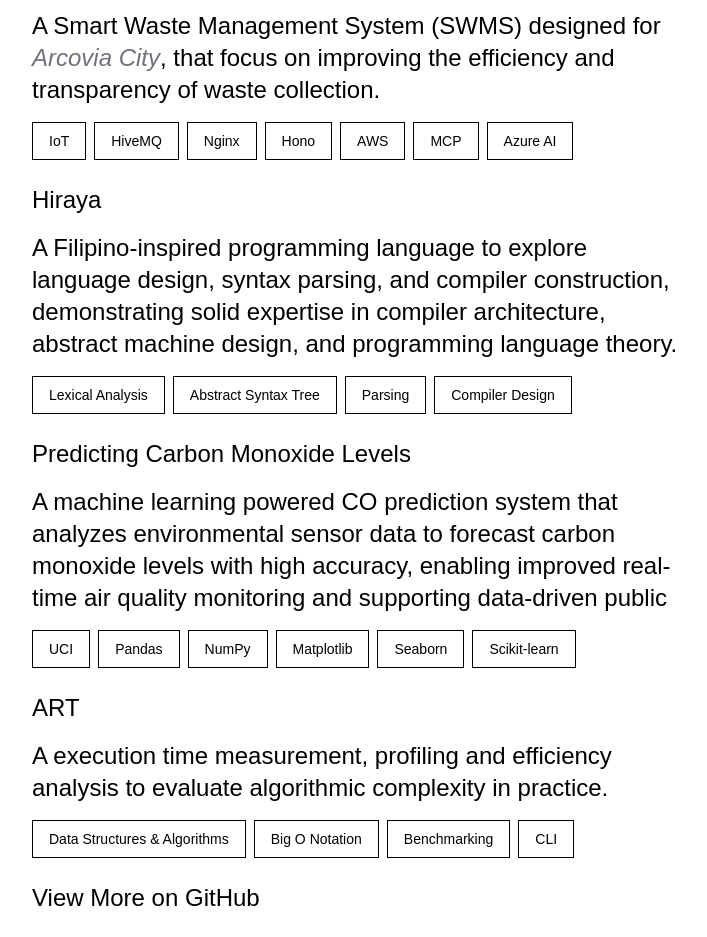
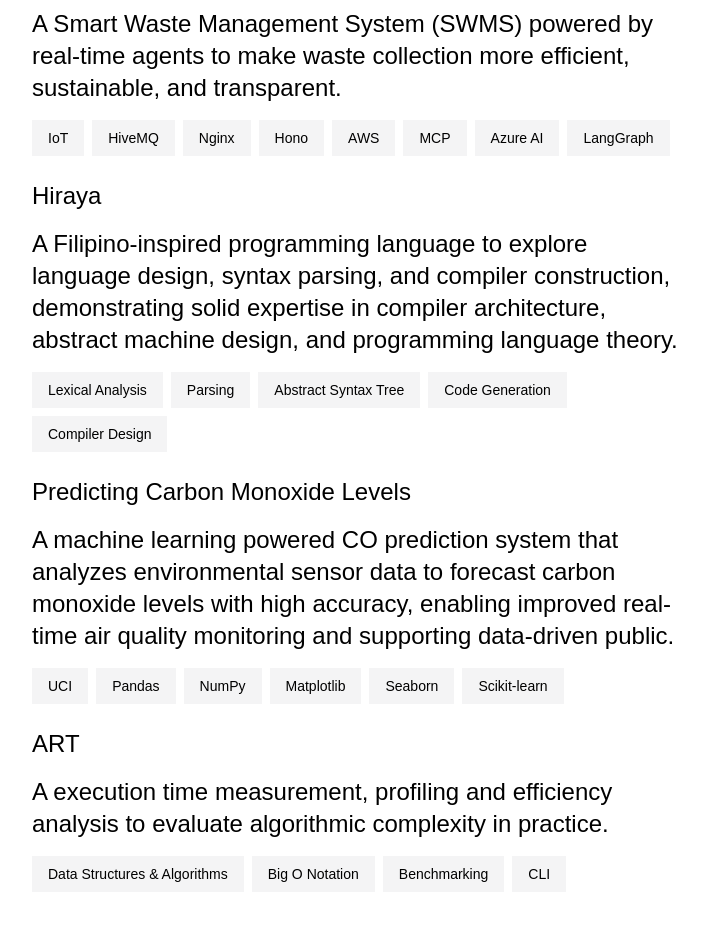
Before and after one commit to decimozs/portfolio, a Next.js app: page /works in a window 1280 px wide. Shown: the part 360-1297 px from the top of the page, without its empty margins (282-989 px from the left). Built offline with nearby package versions, Linux system fonts and the light colour scheme; a web font is replaced by a local one.

Commit message:
update: change project tag design, change project descriptions on works and added uniform constants variables for global info

```diff
--- a/src/app/works/page.tsx
+++ b/src/app/works/page.tsx
@@ -1,150 +1,111 @@
+"use client";
+
 import Link from "next/link";
+import { usePathname } from "next/navigation";
+import { projectItems } from "@/lib/constant";
+import { type Highlight } from "@/lib/constant";
+
+function ProjectDescription({
+  description,
+  highlight,
+}: {
+  description: string;
+  highlight: Highlight[];
+}) {
+  const texts = highlight.map((h) => h.text);
+  const parts = description.split(new RegExp(`(${texts.join("|")})`, "g"));
+
+  return (
+    <p>
+      {parts.map((part, index) => {
+        const match = highlight.find((h) => h.text === part);
+
+        return match ? (
+          <Link
+            key={index}
+            href={match.href}
+            target="_blank"
+            referrerPolicy="no-referrer"
+            className="italic text-muted-foreground hover:text-black hover:underline"
+          >
+            {part}
+          </Link>
+        ) : (
+          <span key={index}>{part}</span>
+        );
+      })}
+    </p>
+  );
+}
 
 export default function Works() {
+  const pathname = usePathname();
+
   return (
     <div className="flex flex-col gap-6">
-      <div className="flex flex-col gap-4">
+      {projectItems.map((item) => (
+        <div className="flex flex-col gap-4" key={item.title}>
           <Link
-          href="https://github.com/decimozs/haribon"
+            href={item.link}
             target="_blank"
             referrerPolicy="no-referrer"
             className="w-fit hover:underline"
           >
-          Haribon
+            {item.title}
           </Link>
-        <p>
-          An autonomous{" "}
-          <Link
-            href="https://bettergov.ph/"
-            className="italic text-muted-foreground hover:text-black hover:underline"
-          >
-            BetterGov.ph
-          </Link>{" "}
-          agent that automates data gathering and delivers essential civic
-          information for the citizen portal.
+          <ProjectDescription
+            description={item.description}
+            highlight={item.highlights || []}
+          />
+          <div className="text-sm flex flex-row gap-2 flex-wrap">
+            {item.category.map((cat) => (
+              <p key={cat} className="px-4 py-2 bg-accent">
+                {cat}
               </p>
-        <div className="text-sm flex flex-row gap-2 flex-wrap">
-          <p className="px-4 py-2 border border-black">Agentic AI</p>
-          <p className="px-4 py-2 border border-black">Deep Agents</p>
-          <p className="px-4 py-2 border border-black">LangGraph</p>
-          <p className="px-4 py-2 border border-black">MCP</p>
-          <p className="px-4 py-2 border border-black">
-            Retrieval-Augmented Generation
-          </p>
+            ))}
           </div>
         </div>
-
-      <div className="flex flex-col gap-4">
+      ))}
+      <div className="mt-4 -mb-6">
         <Link
-          href="https://www.binspire.space/"
+          href="https://github.com/decimozs"
           target="_blank"
           referrerPolicy="no-referrer"
-          className="w-fit hover:underline"
         >
-          Binspire
+          View more on{" "}
+          <span className="cursor-pointer text-muted-foreground hover:underline hover:text-black">
+            @github/decimozs
+          </span>{" "}
         </Link>
-        <p>
-          A Smart Waste Management System (SWMS) designed for{" "}
+      </div>
+      <div>
+        <div className="flex flex-col gap-2 md:hidden">
+          {pathname !== "/" && (
+            <Link href="/" className="hover:underline w-fit">
+              Index
+            </Link>
+          )}
           <Link
-            href="https://arcoviacity.com.ph/"
-            className="italic text-muted-foreground hover:text-black hover:underline"
+            href="/works"
+            className={`hover:underline w-fit ${pathname === "/works" && "underline"}`}
           >
-            Arcovia City
+            Works
           </Link>
-          , that focus on improving the efficiency and transparency of waste
-          collection.
-        </p>
-        <div className="text-sm flex flex-row gap-2 flex-wrap">
-          <p className="px-4 py-2 border border-black">IoT</p>
-          <p className="px-4 py-2 border border-black">HiveMQ</p>
-          <p className="px-4 py-2 border border-black">Nginx</p>
-          <p className="px-4 py-2 border border-black">Hono</p>
-          <p className="px-4 py-2 border border-black">AWS</p>
-          <p className="px-4 py-2 border border-black">MCP</p>
-          <p className="px-4 py-2 border border-black">Azure AI</p>
-        </div>
-      </div>
-
-      <div className="flex flex-col gap-4">
           <Link
-          href="https://github.com/decimozs/hiraya"
+            href="/links"
+            className={`hover:underline w-fit ${pathname === "/links" && "underline"}`}
+          >
+            Links
+          </Link>
+          <Link
+            href="/resume.pdf"
             target="_blank"
             referrerPolicy="no-referrer"
-          className="w-fit hover:underline"
+            className="hover:underline w-fit"
           >
-          Hiraya
+            Resume
           </Link>
-        <p>
-          A Filipino-inspired programming language to explore language design,
-          syntax parsing, and compiler construction, demonstrating solid
-          expertise in compiler architecture, abstract machine design, and
-          programming language theory.
-        </p>
-        <div className="text-sm flex flex-row gap-2 flex-wrap">
-          <p className="px-4 py-2 border border-black">Lexical Analysis</p>
-          <p className="px-4 py-2 border border-black">Abstract Syntax Tree</p>
-          <p className="px-4 py-2 border border-black">Parsing</p>
-          <p className="px-4 py-2 border border-black">Compiler Design</p>
         </div>
-      </div>
-
-      <div className="flex flex-col gap-4">
-        <Link
-          href="https://github.com/decimozs/predicting-carbon-monoxide-levels"
-          target="_blank"
-          referrerPolicy="no-referrer"
-          className="w-fit hover:underline"
-        >
-          Predicting Carbon Monoxide Levels
-        </Link>
-        <p>
-          A machine learning powered CO prediction system that analyzes
-          environmental sensor data to forecast carbon monoxide levels with high
-          accuracy, enabling improved real-time air quality monitoring and
-          supporting data-driven public
-        </p>
-        <div className="text-sm flex flex-row gap-2 flex-wrap">
-          <p className="px-4 py-2 border border-black">UCI</p>
-          <p className="px-4 py-2 border border-black">Pandas</p>
-          <p className="px-4 py-2 border border-black">NumPy</p>
-          <p className="px-4 py-2 border border-black">Matplotlib</p>
-          <p className="px-4 py-2 border border-black">Seaborn</p>
-          <p className="px-4 py-2 border border-black">Scikit-learn</p>
-        </div>
-      </div>
-
-      <div className="flex flex-col gap-4">
-        <Link
-          href="https://github.com/decimozs/art-cli"
-          target="_blank"
-          referrerPolicy="no-referrer"
-          className="w-fit hover:underline"
-        >
-          ART
-        </Link>
-        <p>
-          A execution time measurement, profiling and efficiency analysis to
-          evaluate algorithmic complexity in practice.
-        </p>
-        <div className="text-sm flex flex-row gap-2 flex-wrap">
-          <p className="px-4 py-2 border border-black">
-            Data Structures & Algorithms
-          </p>
-          <p className="px-4 py-2 border border-black">Big O Notation</p>
-          <p className="px-4 py-2 border border-black">Benchmarking</p>
-          <p className="px-4 py-2 border border-black">CLI</p>
-        </div>
-      </div>
-
-      <div>
-        <Link
-          href="https://github.com/decimozs?tab=repositories"
-          target="_blank"
-          referrerPolicy="no-referrer"
-          className="w-fit hover:underline"
-        >
-          View More on GitHub
-        </Link>
       </div>
     </div>
   );
--- a/src/components/header.tsx
+++ b/src/components/header.tsx
@@ -52,11 +52,10 @@
           <p className="text-lg">{`Projects I’ve worked on`}</p>
         )}
         {pathname === "/" && (
-          <div className="hidden text-lg lg:flex lg:flex-row lg:gap-2">
+          <div className="hidden text-lg lg:flex lg:flex-row lg:gap-4">
             <Link href="/works" className="hover:underline w-fit">
               Works
             </Link>
-            <p>/</p>
             <Link
               href="/resume.pdf"
               target="_blank"
@@ -65,7 +64,6 @@
             >
               Resume
             </Link>
-            <p>/</p>
             <Link
               href="https://www.linkedin.com/in/decimomartin/"
               target="_blank"
@@ -74,7 +72,6 @@
             >
               LinkedIn
             </Link>
-            <p>/</p>
             <Link
               href="https://github.com/decimozs"
               target="_blank"
--- a/src/lib/constant.ts
+++ b/src/lib/constant.ts
@@ -1,3 +1,8 @@
+export interface Highlight {
+  text: string;
+  href: string;
+}
+
 interface NavItem {
   id: string;
   linkText: string;
@@ -32,35 +37,114 @@
 interface ProjectItem {
   title: string;
   description: string;
-  githubLink: string;
-  liveSite?: string;
+  link: string;
+  category: string[];
+  highlights?: Highlight[];
 }
 
 export const projectItems: ProjectItem[] = [
   {
+    title: "Haribon",
+    description:
+      "An autonomous BetterGov.ph agent that automates data gathering and delivers essential civic information for the citizen portal.",
+    link: "https://github.com/decimozs/haribon",
+    category: [
+      "Agentic AI",
+      "Deep Agents",
+      "LangGraph",
+      "MCP",
+      "Retrieval-Augmented Generation",
+    ],
+    highlights: [
+      {
+        text: "BetterGov.ph",
+        href: "https://bettergov.ph/",
+      },
+    ],
+  },
+  {
     title: "Binspire",
     description:
-      "A smart waste management system using Raspberry Pi for real-time waste level detection, optimized collection routes, and a collaborative admin dashboard.",
-    githubLink: "https://github.com/decimozs/binspire",
-    liveSite: "https://www.binspire.space/",
+      "A Smart Waste Management System (SWMS) powered by real-time agents to make waste collection more efficient, sustainable, and transparent.",
+    link: "https://www.binspire.space/",
+    category: [
+      "IoT",
+      "HiveMQ",
+      "Nginx",
+      "Hono",
+      "AWS",
+      "MCP",
+      "Azure AI",
+      "LangGraph",
+    ],
   },
   {
     title: "Hiraya",
     description:
-      "A Filipino-inspired programming language developed as part of a study project focused on understanding the fundamentals of programming language design and compiler construction.",
-    githubLink: "https://github.com/decimozs/hiraya",
+      "A Filipino-inspired programming language to explore language design, syntax parsing, and compiler construction, demonstrating solid expertise in compiler architecture, abstract machine design, and programming language theory.",
+    link: "https://github.com/decimozs/hiraya",
+    category: [
+      "Lexical Analysis",
+      "Parsing",
+      "Abstract Syntax Tree",
+      "Code Generation",
+      "Compiler Design",
+    ],
   },
 
   {
     title: "Predicting Carbon Monoxide Levels",
     description:
-      "A machine learning project predicting carbon monoxide levels using UCI air quality data, built with Python and libraries like Pandas, NumPy, Matplotlib, Seaborn, and Scikit-learn.",
-    githubLink: "https://github.com/decimozs/predicting-carbon-monoxide-levels",
+      "A machine learning powered CO prediction system that analyzes environmental sensor data to forecast carbon monoxide levels with high accuracy, enabling improved real-time air quality monitoring and supporting data-driven public.",
+    link: "https://github.com/decimozs/predicting-carbon-monoxide-levels",
+    category: [
+      "UCI",
+      "Pandas",
+      "NumPy",
+      "Matplotlib",
+      "Seaborn",
+      "Scikit-learn",
+    ],
   },
   {
-    title: "Decimo AI",
+    title: "ART",
     description:
-      "Interactive chatbot web app powered by the OpenAI API wrapper for dynamic conversations.",
-    githubLink: "https://github.com/decimozs/decimo-ai",
+      "A execution time measurement, profiling and efficiency analysis to evaluate algorithmic complexity in practice.",
+    link: "https://github.com/decimozs/art-cli",
+    category: [
+      "Data Structures & Algorithms",
+      "Big O Notation",
+      "Benchmarking",
+      "CLI",
+    ],
   },
 ];
+
+interface SocialItem {
+  social: string;
+  label: string;
+  link: string;
+}
+
+export const socialItems: SocialItem[] = [
+  {
+    social: "Github",
+    label: "@github/decimozs",
+    link: "https://github.com/decimozs",
+  },
+  {
+    social: "LinkedIn",
+    label: "@in/decimomartin",
+    link: "https://www.linkedin.com/in/decimomartin/",
+  },
+  {
+    social: "CodeWars",
+    label: "@codewars/decimozs",
+    link: "https://www.codewars.com/users/Decimoz",
+  },
+  {
+    social: "LeetCode",
+    label: "@leetcode/decimozs",
+    link: "https://leetcode.com/u/dezwrld/",
+  },
+];
```
Lines whose indentation alone changed are shown as unchanged.
